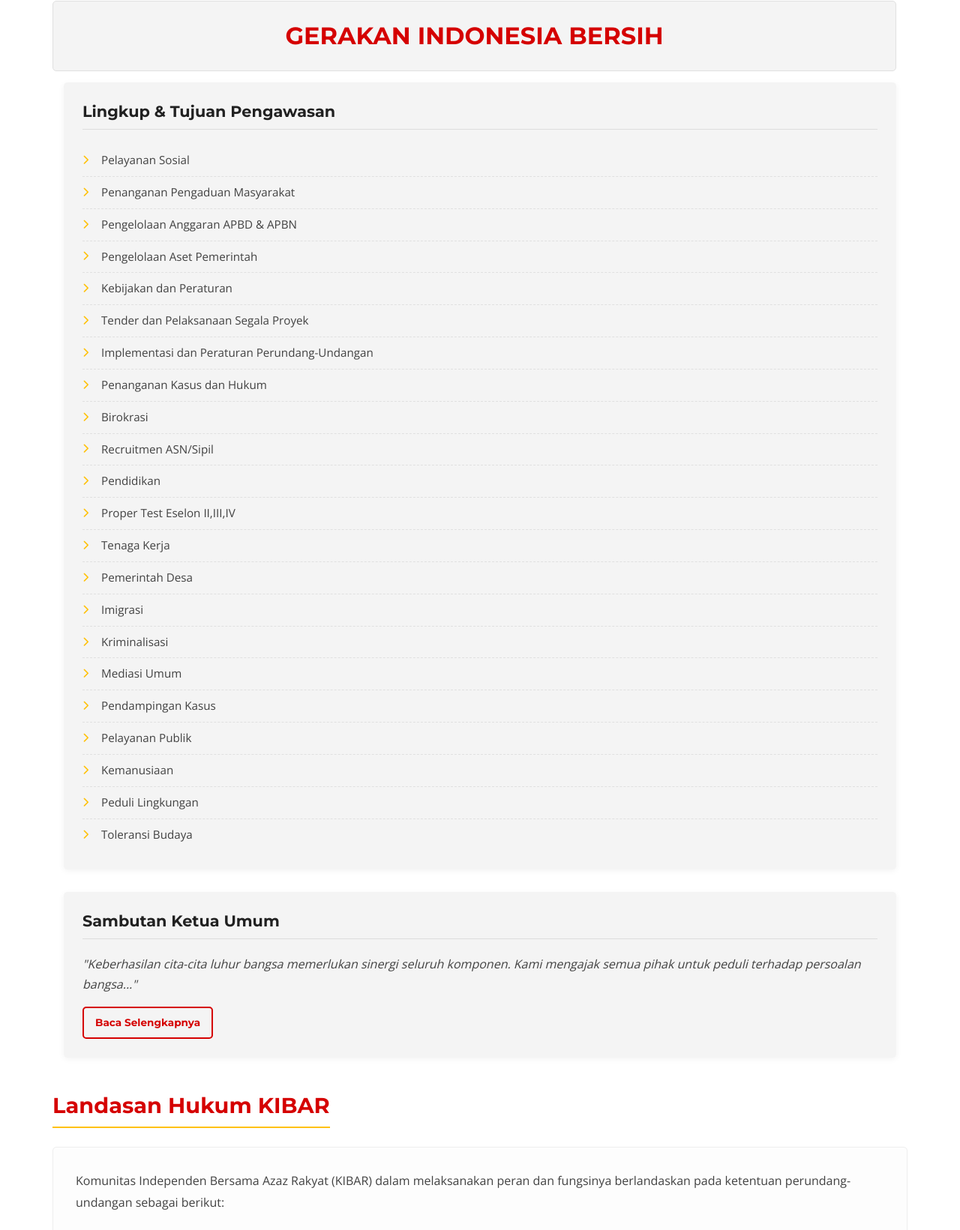
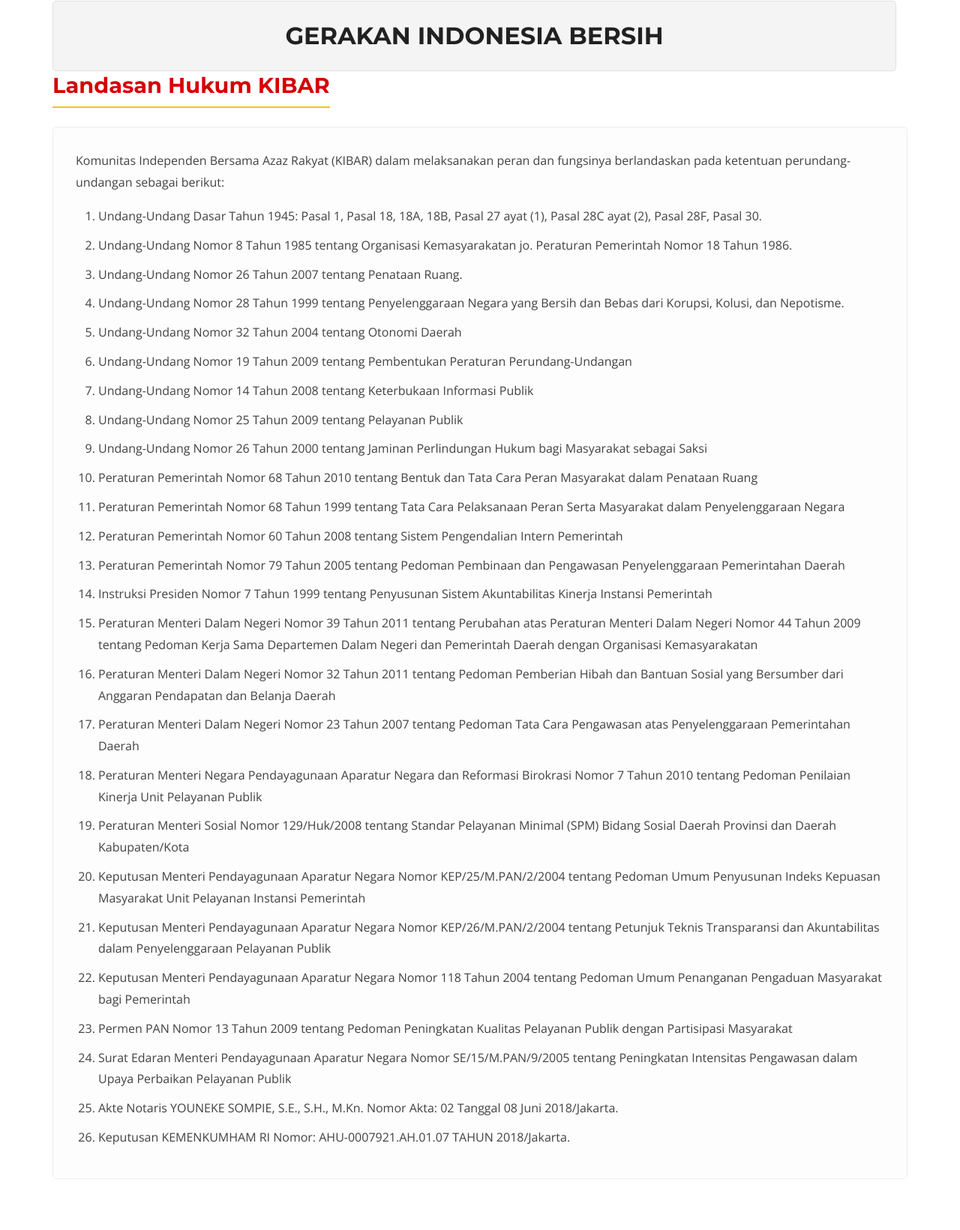
Before and after one commit to Bone81-Tech/ujicoba-web-kibar, a plain HTML site: page tentang-kami.html in a window 1280 px wide. Shown: the part 2092-3733 px from the top of the page at 75% size. Drawn offline with nearby package versions, Linux system fonts and the light colour scheme.

Commit message:
Update motto color to black and remove sidebar from Tentang Kami

```diff
--- a/tentang-kami.html
+++ b/tentang-kami.html
@@ -4,8 +4,8 @@
     <meta charset="UTF-8">
     <meta name="viewport" content="width=device-width, initial-scale=1.0">
     <title>Tentang Kami - KIBAR</title>
-    <meta name="description" content="Pelajari lebih lanjut tentang Komunitas Independen Bersama Azaz Rakyat (KIBAR) - sejarah, visi, misi, lingkup pengawasan, dan landasan hukum kami.">
-    <meta name="keywords" content="Tentang KIBAR, Sejarah KIBAR, Visi Misi KIBAR, Lingkup Pengawasan KIBAR, Landasan Hukum KIBAR">
+    <meta name="description" content="Pelajari lebih lanjut tentang Komunitas Independen Bersama Azaz Rakyat (KIBAR) - sejarah, visi, misi, dan landasan hukum kami.">
+    <meta name="keywords" content="Tentang KIBAR, Sejarah KIBAR, Visi Misi KIBAR, Landasan Hukum KIBAR">
 
     <!-- Google Fonts -->
     <link href="https://fonts.googleapis.com/css2?family=Montserrat:wght@700;800&family=Open+Sans:wght@400;600;700&display=swap" rel="stylesheet">
@@ -59,7 +59,7 @@
         <section class="content-section section-padding">
             <div class="container">
                 <div class="row">
-                    <div class="col-lg-8 main-content">
+                    <div class="col-12 main-content">
                         <article class="page-content">
                             <div class="content-block">
                                 <h2 class="content-block-title">Latar Belakang dan Sejarah KIBAR</h2>
@@ -91,49 +91,12 @@
                                 <h2 class="content-block-title">Motto KIBAR</h2>
                                 <div class="core-values">
                                     <div class="value-item">
-                                        <h3 style="font-size: 2rem; color: var(--kibar-red); text-align: center; margin-bottom: 0;">GERAKAN INDONESIA BERSIH</h3>
+                                        <h3 style="font-size: 2rem; color: var(--kibar-black); text-align: center; margin-bottom: 0;">GERAKAN INDONESIA BERSIH</h3>
                                     </div>
                                 </div>
                             </div>
                         </article>
                     </div>
-
-                    <aside class="col-lg-4 sidebar">
-                        <div class="widget">
-                            <h4 class="widget-title">Lingkup & Tujuan Pengawasan</h4>
-                            <ul class="styled-list">
-                                <li>Pelayanan Sosial</li>
-                                <li>Penanganan Pengaduan Masyarakat</li>
-                                <li>Pengelolaan Anggaran APBD & APBN</li>
-                                <li>Pengelolaan Aset Pemerintah</li>
-                                <li>Kebijakan dan Peraturan</li>
-                                <li>Tender dan Pelaksanaan Segala Proyek</li>
-                                <li>Implementasi dan Peraturan Perundang-Undangan</li>
-                                <li>Penanganan Kasus dan Hukum</li>
-                                <li>Birokrasi</li>
-                                <li>Recruitmen ASN/Sipil</li>
-                                <li>Pendidikan</li>
-                                <li>Proper Test Eselon II,III,IV</li>
-                                <li>Tenaga Kerja</li>
-                                <li>Pemerintah Desa</li>
-                                <li>Imigrasi</li>
-                                <li>Kriminalisasi</li>
-                                <li>Mediasi Umum</li>
-                                <li>Pendampingan Kasus</li>
-                                <li>Pelayanan Publik</li>
-                                <li>Kemanusiaan</li>
-                                <li>Peduli Lingkungan</li>
-                                <li>Toleransi Budaya</li>
-                            </ul>
-                        </div>
-
-                        <div class="widget">
-                            <h4 class="widget-title">Sambutan Ketua Umum</h4>
-                            <p><em>"Keberhasilan cita-cita luhur bangsa memerlukan sinergi seluruh komponen. Kami mengajak semua pihak untuk peduli terhadap persoalan bangsa..."</em></p>
-                            <a href="sambutan-ketua.html" class="btn btn-outline-primary btn-sm mt-2">Baca Selengkapnya</a>
-                            <!-- Anda perlu membuat halaman sambutan-ketua.html atau kita integrasikan di sini -->
-                        </div>
-                    </aside>
                 </div>
                 <div class="row mt-5">
                     <div class="col-12">
```
